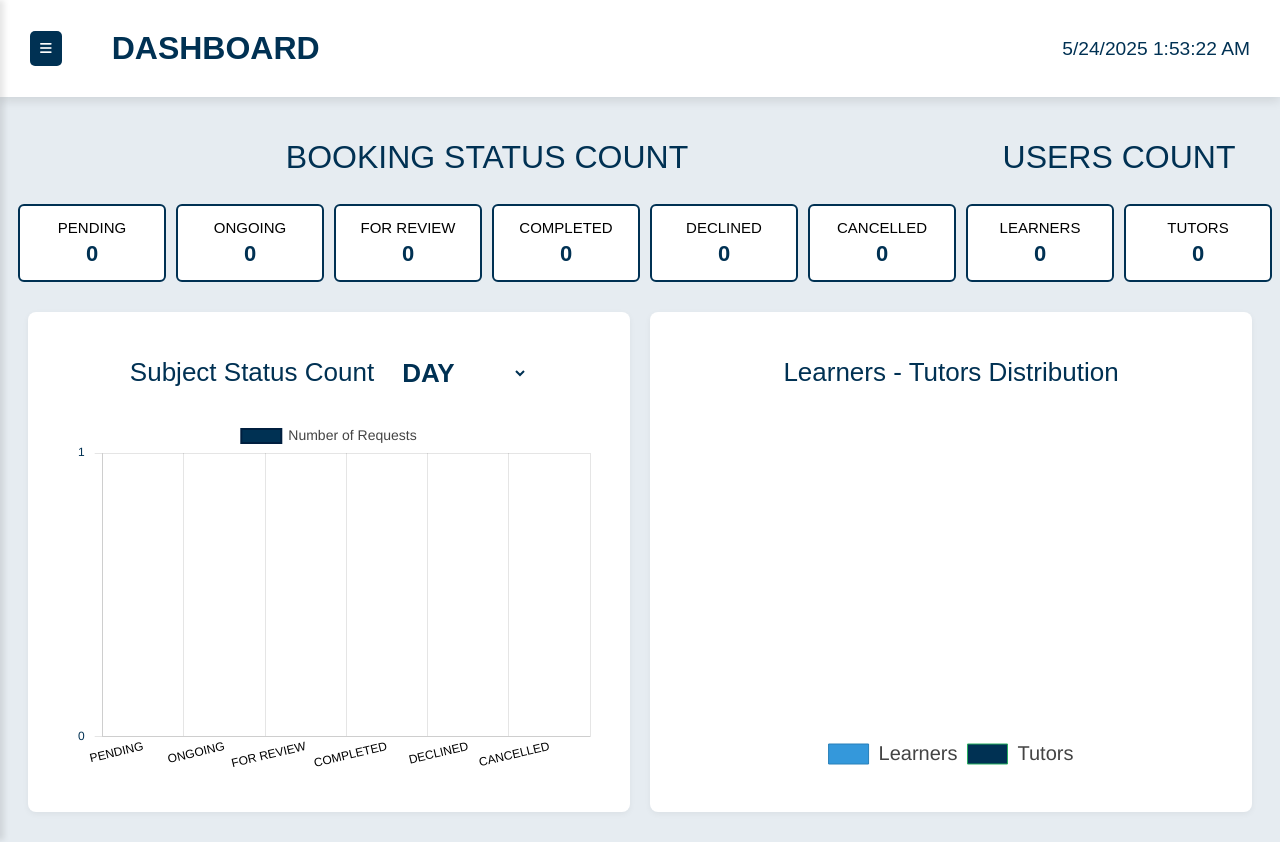
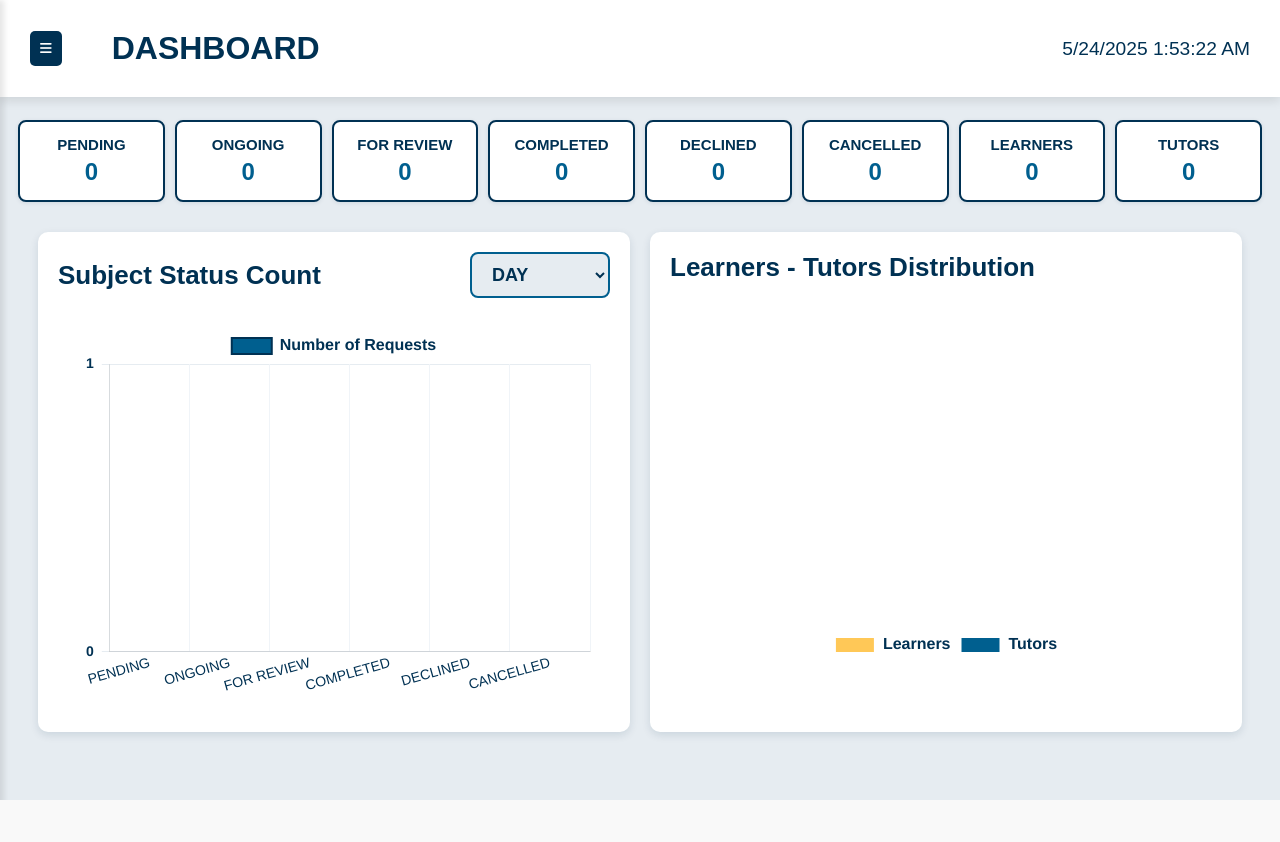
Before and after one commit to Chesterware/GabayGuro, a PHP site: page /iskol4rx/ADMIN/AdminHTML/admin_dashboard.php in a window 1280 px wide. After the commit the page ends 800 px from the top, so only its background shows below. Run offline with PHP 8.4, Linux system fonts and the light colour scheme; the visitor is signed in with stand-in values (Sample User, id 1); data that the repository does not hold is empty.

Commit message:
finalized admin dashboard

```diff
--- a/ADMIN/AdminCSS/admin_dashboard.css
+++ b/ADMIN/AdminCSS/admin_dashboard.css
@@ -1,32 +1,19 @@
-
 .status-users-container {
     width: calc(100% - 240px);
     margin: 120px 10px 10px 240px;
     transition: all ease 0.3s;
+    color: #003153;
+    font-family: Arial, Helvetica, sans-serif;
 }
 
 body.sidebar-collapsed .status-users-container {
-    width: calc(100% - 10px);
+    width: calc(100% - 20px);
     margin: 120px 10px 10px 10px;
 }
+
 .row {
     display: grid;
     gap: 10px;
-}
-
-.titles-row {
-    display: grid;
-    grid-template-columns: repeat(8, 1fr);
-    margin-bottom: 10px;
-    gap: 10px;
-}
-
-.titles-row .col:first-child {
-    grid-column: span 6;
-}
-
-.titles-row .col:last-child {
-    grid-column: span 2;
 }
 
 .counts-row {
@@ -36,30 +23,37 @@ body.sidebar-collapsed .status-users-container {
 .col {
     background-color: #FFFFFF;
     border: 2px solid #003153;
-    border-radius: 6px;
-    padding: 12px 5px;
+    border-radius: 8px;
+    padding: 14px 8px;
     display: flex;
+    flex-direction: column;
     justify-content: center;
     align-items: center;
-    flex-direction: column;
+    text-align: center;
     font-size: 15px;
-    text-align: center;
-    min-height: 50px;
-    color: #000000;
+    font-weight: 600;
+    color: #003153;
+    box-shadow: 0 1px 4px rgba(0, 49, 83, 0.1);
+    transition: background-color 0.3s ease, transform 0.2s ease;
+}
+
+.col:hover {
+    background-color: #E6ECF1;
+    transform: scale(1.02);
 }
 
 .col.title {
     background-color: transparent;
     border: none;
     font-size: 32px;
+    font-weight: bold;
     color: #003153;
 }
 
 .col strong {
-    font-size: 22px;
+    font-size: 24px;
     margin-top: 5px;
-    color: #003153;
-    display: block;
+    color: #005F8F;
 }
 
 .chart-box {
@@ -70,81 +64,74 @@ body.sidebar-collapsed .status-users-container {
     margin: 10px 10px 10px 240px;
     transition: all ease 0.3s;
 }
+
 body.sidebar-collapsed .chart-box {
-    margin: 10px 0 10px 0;
+    margin: 10px;
 }
+
 .chart-container {
     position: relative;
     height: 500px;
     width: 100%;
     background-color: #FFFFFF;
     padding: 20px;
-    border-radius: 8px;
-    box-shadow: 0 2px 6px rgba(0, 0, 0, 0.05);
+    border-radius: 10px;
+    box-shadow: 0 3px 8px rgba(0, 49, 83, 0.12);
     box-sizing: border-box;
     overflow: hidden;
 }
 
 .chart-header {
     display: flex;
-    justify-content: center;
+    justify-content: space-between;
     align-items: center;
+    margin-bottom: 20px;
     flex-wrap: wrap;
     gap: 10px;
 }
 
 .chart-header h3 {
-    margin-top: 25px;
     font-size: 26px;
+    font-weight: bold;
     color: #003153;
-    font-weight: normal;
-    white-space: nowrap;
+    margin: 0;
 }
 
 .filter-form {
     display: flex;
     align-items: center;
-    gap: 5px;
-
+    gap: 8px;
 }
 
 .filter-form label {
     font-size: 16px;
     color: #003153;
     font-weight: 600;
-    user-select: none;
 }
 
 .filter-form select {
-    min-width: 120px;
-    padding: 8px 14px;
-    font-size: 26px;
+    min-width: 140px;
+    padding: 10px 16px;
+    font-size: 18px;
     font-weight: bold;
     color: #003153;
-    background-color: transparent;
-    border: none;
+    background-color: #E6ECF1;
+    border: 2px solid #005F8F;
     border-radius: 8px;
-    outline: none;
     cursor: pointer;
-    transition: box-shadow 0.3s ease;
+    transition: background-color 0.3s ease, box-shadow 0.3s ease;
 }
 
 .filter-form select:hover,
 .filter-form select:focus {
-    box-shadow: 0 0 8px rgba(0, 49, 83, 0.4);
+    background-color: #FFFFFF;
+    box-shadow: 0 0 10px rgba(0, 95, 143, 0.3);
 }
 
-#subjectChart {
-    width: 100%;
-    height: 500px;
+#subjectChart,
+#userPieChart {
+    width: 100% !important;
+    height: 100% !important;
     border-radius: 12px;
     display: block;
 }
-
-#userPieChart {
-    display: block;
-    margin: 0 auto;
-    max-width: 100%;
-    height: 100% !important;
-    width: 100% !important;
-}
--- a/ADMIN/AdminCSS/index.css
+++ b/ADMIN/AdminCSS/index.css
@@ -130,7 +130,6 @@ body.sidebar-collapsed .sidebar {
     align-items: center;
     padding: 30px;
     background-color: #FFFFFF;
-    color: #003153;
     width: calc(100% - 230px);
     box-sizing: border-box;
     margin: 0;
--- a/ADMIN/AdminHTML/admin_dashboard.php
+++ b/ADMIN/AdminHTML/admin_dashboard.php
@@ -53,11 +53,6 @@ require_once '../AdminPHP/auth_admin.php';
     </div>
 
     <div class="status-users-container">
-        <div class="row titles-row">
-            <div class="col title">BOOKING STATUS COUNT</div>
-            <div class="col title">USERS COUNT</div>
-        </div>
-
         <div class="row counts-row">
             <div class="col">PENDING<br><strong><?= $statusCounts['PENDING'] ?></strong></div>
             <div class="col">ONGOING<br><strong><?= $statusCounts['ONGOING'] ?></strong></div>
@@ -118,8 +113,8 @@ const subjectChart = new Chart(ctx, {
         datasets: [{
             label: 'Number of Requests',
             data: <?= json_encode(array_column($subjectData, 'count')) ?>,
-            backgroundColor: '#003153',
-            borderColor: '#001F3F',
+            backgroundColor: '#005F8F',
+            borderColor: '#003153',
             borderWidth: 2,
             borderRadius: 6,
         }]
@@ -131,53 +126,64 @@ const subjectChart = new Chart(ctx, {
             padding: {
                 left: 20,
                 right: 20,
-                top: 5,
-                bottom: 100
+                top: 10,
+                bottom: 80
             }
         },
         scales: {
             y: {
                 beginAtZero: true,
-                min: 0,
                 ticks: {
                     precision: 0,
                     color: '#003153',
                     font: {
-                        size: 12
+                        size: 14,
+                        weight: 'bold'
                     },
-                    padding: 10
+                    padding: 8
                 },
                 grid: {
                     drawBorder: true,
-                    drawTicks: true,
+                    color: '#E6ECF1',
+                    borderColor: '#003153'
                 }
             },
             x: {
                 ticks: {
-                    color: '#000',
+                    color: '#003153',
                     font: {
-                        size: 12
+                        size: 14
                     }
                 },
                 grid: {
+                    drawTicks: false,
                     drawBorder: false,
-                    drawTicks: false,
+                    color: '#F0F4F8'
                 }
             }
         },
         plugins: {
             legend: {
                 labels: {
-                    color: '#444',
+                    color: '#003153',
                     font: {
-                        size: 14
+                        size: 16,
+                        weight: 'bold'
                     }
                 }
+            },
+            tooltip: {
+                backgroundColor: '#003153',
+                titleColor: '#FFC857',
+                bodyColor: '#E6ECF1',
+                borderColor: '#005F8F',
+                borderWidth: 1
             }
         }
     }
 });
 </script>
+
 <script>
 const pieCtx = document.getElementById('userPieChart').getContext('2d');
 const userPieChart = new Chart(pieCtx, {
@@ -186,34 +192,38 @@ const userPieChart = new Chart(pieCtx, {
         labels: ['Learners', 'Tutors'],
         datasets: [{
             data: [<?= $learnerCount ?>, <?= $tutorCount ?>],
-            backgroundColor: ['#3498db', '#003153'],
-            borderColor: ['#2980b9', '#27ae60'],
-            borderWidth: 1
+            backgroundColor: ['#FFC857', '#005F8F'],
+            borderColor: ['#FFFFFF', '#FFFFFF'],
+            borderWidth: 2
         }]
     },
     options: {
         responsive: true,
         maintainAspectRatio: false,
         layout: {
-        padding: {
-            top: 10,
-            bottom: 100,
-        }
-    },
+            padding: {
+                top: 10,
+                bottom: 100
+            }
+        },
         plugins: {
             legend: {
                 position: 'bottom',
                 labels: {
-                    color: '#444',
+                    color: '#003153',
                     font: {
-                        size: 20
+                        size: 16,
+                        weight: 'bold'
                     }
                 }
             },
             tooltip: {
+                backgroundColor: '#003153',
+                titleColor: '#FFC857',
+                bodyColor: '#E6ECF1',
                 callbacks: {
                     label: function(context) {
-                        return context.label + ': ' + context.parsed + ' users';
+                        return `${context.label}: ${context.parsed} users`;
                     }
                 }
             }
```
